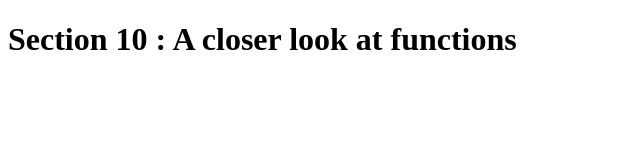
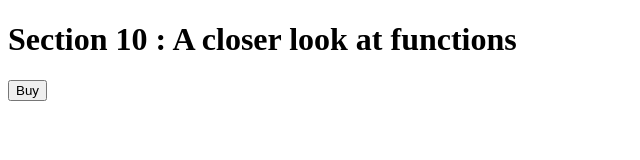
Before and after one commit to hyunique/The-Complete-JS-Course, a plain HTML site: page sec10_functions/index.html in a window 1280 px wide. Shown: the full height of the page, 0-640 px from the left. Drawn offline with Linux system fonts and the light colour scheme.

Commit message:
added button

```diff
--- a/sec10_functions/index.html
+++ b/sec10_functions/index.html
@@ -13,6 +13,7 @@
     <body>
         <header>
             <h1>Section 10 : A closer look at functions</h1>
+            <button class="buy">Buy</button>
         </header>
 
         <!-- <script src="app_131.js"></script>
```
